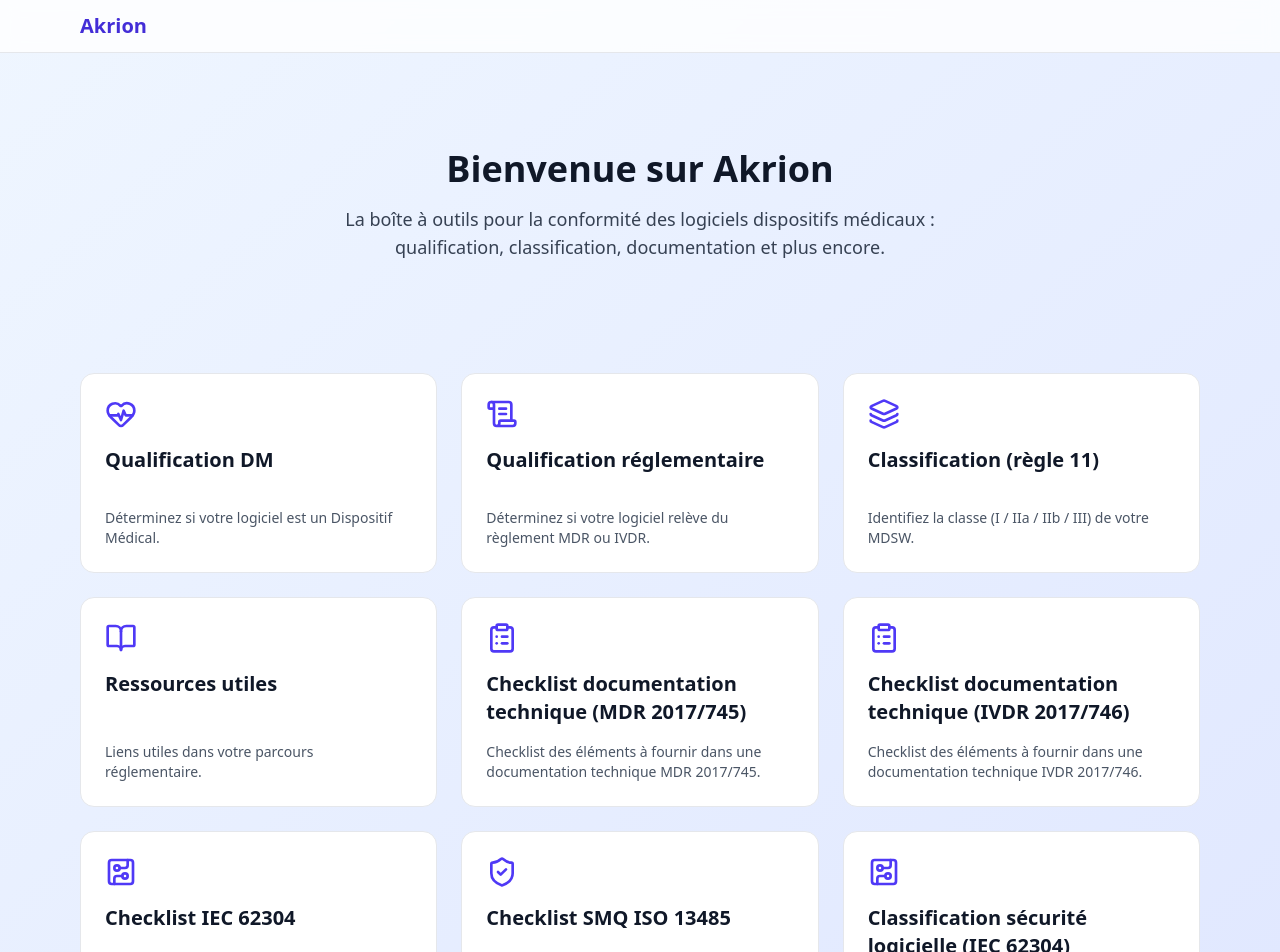
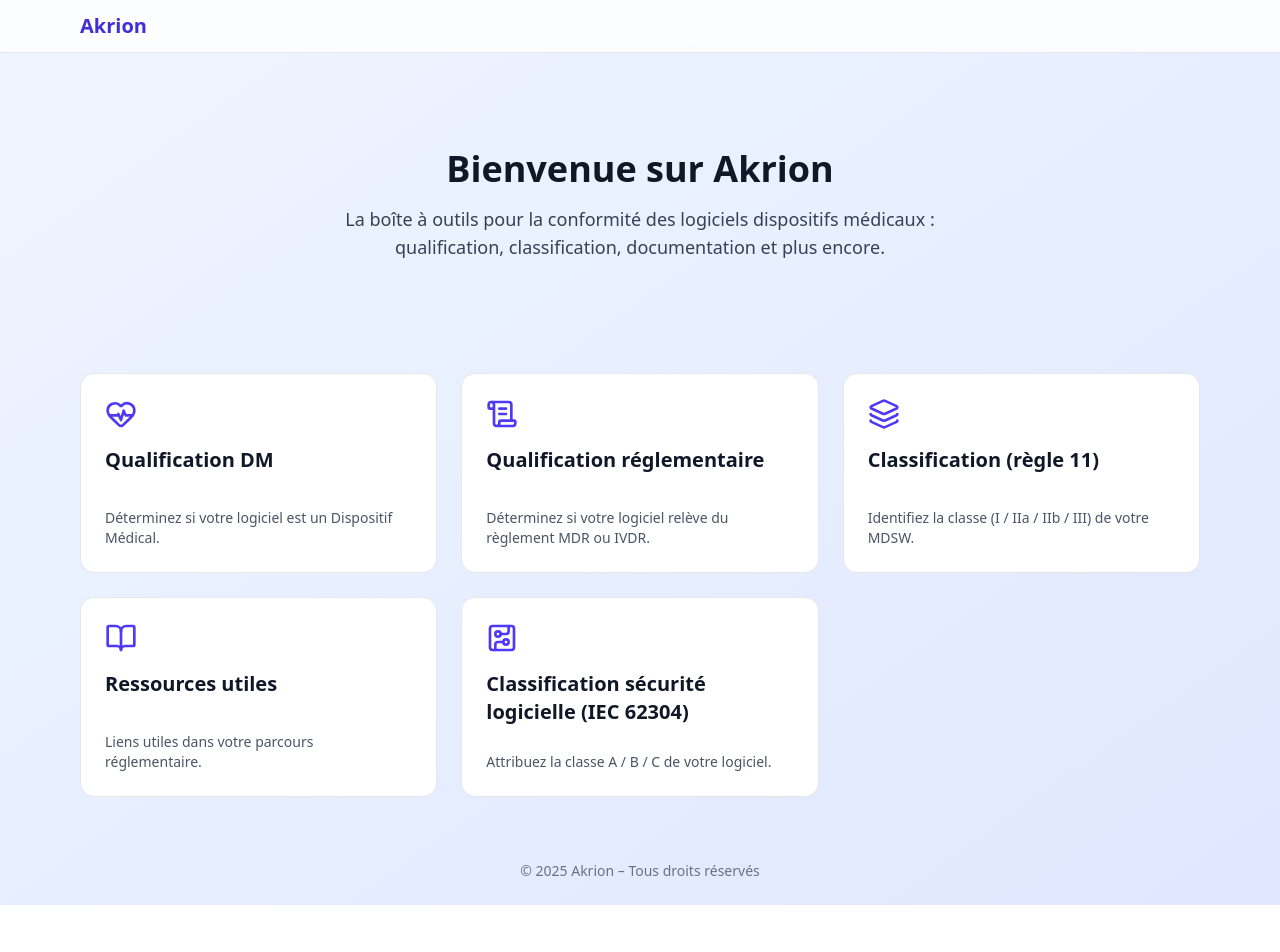
Before and after one commit to xperem/akrion, a Next.js app: page / in a window 1280 px wide. Shown: the top 952 px of the page. After the commit the page ends 905 px from the top, so only its background shows below. Built offline with nearby package versions, Linux system fonts and the light colour scheme.

Commit message:
Clean: removed checklist tools for refactor

```diff
--- a/src/app/checklist/documentation-iec62304/page.tsx
+++ /dev/null
@@ -1,10 +0,0 @@
-import docTech from '@/lib/checklist/docTechChecklist-iec62304.json';
-import { ChecklistWizard } from '@/components/checklist/ChecklistWizard';
-
-export const metadata = {
-  title: 'Checklist Documentation technique • Akrion',
-};
-
-export default function DocumentationChecklistPage() {
-  return <ChecklistWizard checklist={docTech} />;
-}
--- a/src/app/checklist/documentation-ivdr/page.tsx
+++ /dev/null
@@ -1,10 +0,0 @@
-import docTech from '@/lib/checklist/docTechChecklist-ivdr.json';
-import { ChecklistWizard } from '@/components/checklist/ChecklistWizard';
-
-export const metadata = {
-  title: 'Checklist Documentation technique • Akrion',
-};
-
-export default function DocumentationChecklistPage() {
-  return <ChecklistWizard checklist={docTech} />;
-}
--- a/src/app/checklist/documentation-mdr/page.tsx
+++ /dev/null
@@ -1,10 +0,0 @@
-import docTech from '@/lib/checklist/docTechChecklist-mdr.json';
-import { ChecklistWizard } from '@/components/checklist/ChecklistWizard';
-
-export const metadata = {
-  title: 'Checklist Documentation technique • Akrion',
-};
-
-export default function DocumentationChecklistPage() {
-  return <ChecklistWizard checklist={docTech} />;
-}
--- a/src/app/checklist/qms/page.tsx
+++ /dev/null
@@ -1,10 +0,0 @@
-import docTech from '@/lib/checklist/QMSChecklist.json';
-import { ChecklistWizard } from '@/components/checklist/ChecklistWizard';
-
-export const metadata = {
-  title: 'Checklist Documentation technique • Akrion',
-};
-
-export default function DocumentationChecklistPage() {
-  return <ChecklistWizard checklist={docTech} />;
-}
--- a/src/app/page.tsx
+++ b/src/app/page.tsx
@@ -33,30 +33,6 @@
     title: 'Ressources utiles',
     desc : 'Liens utiles dans votre parcours réglementaire.',
     icon : BookOpen,
-  },
-  {
-    href : '/checklist/documentation-mdr',
-    title: 'Checklist documentation technique (MDR 2017/745)',
-    desc : 'Checklist des éléments à fournir dans une documentation technique MDR 2017/745.',
-    icon : ClipboardList,
-  },
-  {
-    href : '/checklist/documentation-ivdr',
-    title: 'Checklist documentation technique (IVDR 2017/746)',
-    desc : 'Checklist des éléments à fournir dans une documentation technique IVDR 2017/746.',
-    icon : ClipboardList,
-  },
-  {
-    href : '/checklist/documentation-iec62304',
-    title: 'Checklist IEC 62304',
-    desc : 'Checklist des éléments à fournir selon la norme IEC 62304.',
-    icon : CircuitBoard,
-  },
-  {
-    href : '/checklist/qms',
-    title: 'Checklist SMQ ISO 13485',
-    desc : 'Checklist des éléments à fournir pour un SMQ ISO 13485.',
-    icon : ShieldCheck,
   },
   {
   href : '/software-safety',
```
